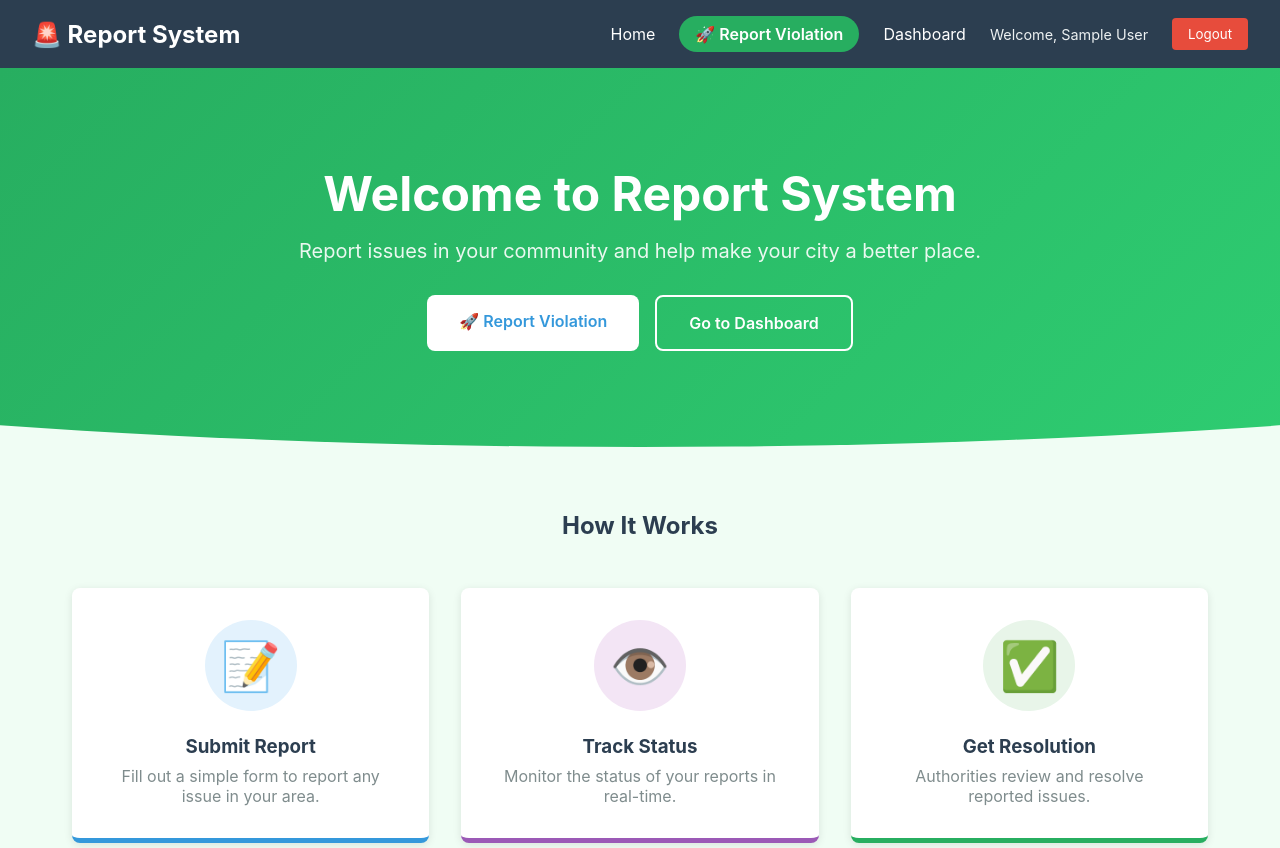
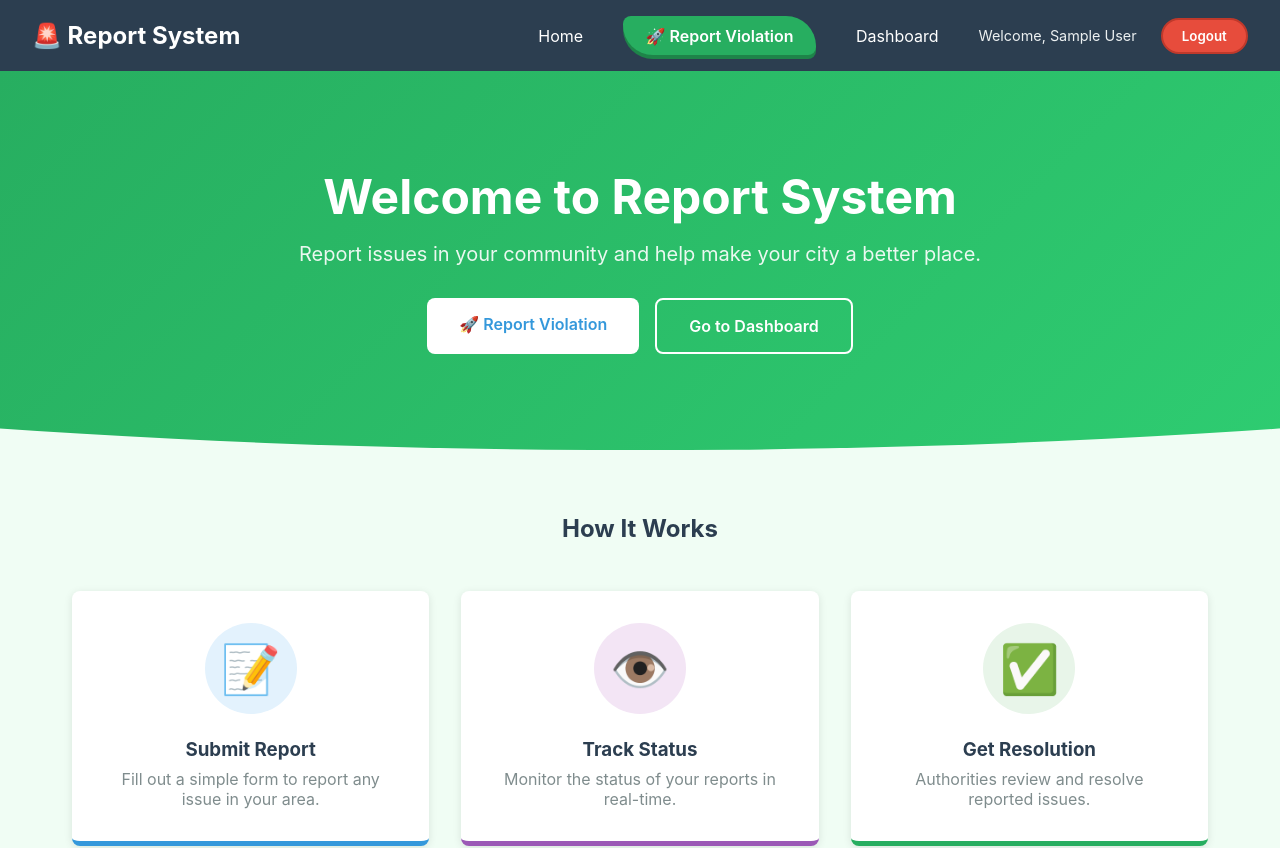
Before and after one commit to JATHURSANAN18/Green---Justice, a React (Create React App) app in the folder Front-end/: page / in a window 1280 px wide. Shown: the top 848 px of the page. Built offline with nearby package versions, Linux system fonts and the light colour scheme; sample sign-in values are in the browser's storage.

Commit message:
Enhance Navbar button styles and hover effects

```diff
--- a/Front-end/src/components/Navbar.css
+++ b/Front-end/src/components/Navbar.css
@@ -37,13 +37,15 @@
 }
 
 .logout-btn {
-  padding: 0.5rem 1rem;
+  padding: 0.5rem 1.2rem;
   background-color: #e74c3c;
   color: white;
   border: none;
-  border-radius: 4px;
+  border-radius: 50px; /* Pill shape */
   cursor: pointer;
+  font-weight: 600;
   transition: background 0.3s;
+  border: 2px solid #c0392b;
 }
 
 .logout-btn:hover {
@@ -51,11 +53,27 @@
 }
 .report-link {
   background: #27ae60 !important;
-  padding: 0.5rem 1rem !important;
-  border-radius: 20px !important;
+  color: white !important;
+  padding: 0.6rem 1.4rem !important;
+  border-radius: 8px 30px 8px 30px !important; /* Unique leaf-like shape */
   font-weight: 600 !important;
+  box-shadow: 0 4px 0 #1e8449 !important;
+  transition: all 0.2s !important;
 }
 
 .report-link:hover {
-  background: #229954 !important;
+  background: #2ecc71 !important;
+  transform: translateY(2px) !important;
+  box-shadow: 0 2px 0 #1e8449 !important;
 }
+
+.navbar-links a:not(.report-link) {
+  padding: 0.5rem 1rem;
+  border-radius: 12px;
+  transition: background 0.3s;
+}
+
+.navbar-links a:not(.report-link):hover {
+  background: rgba(255, 255, 255, 0.1);
+  color: #2ecc71;
+}
```
